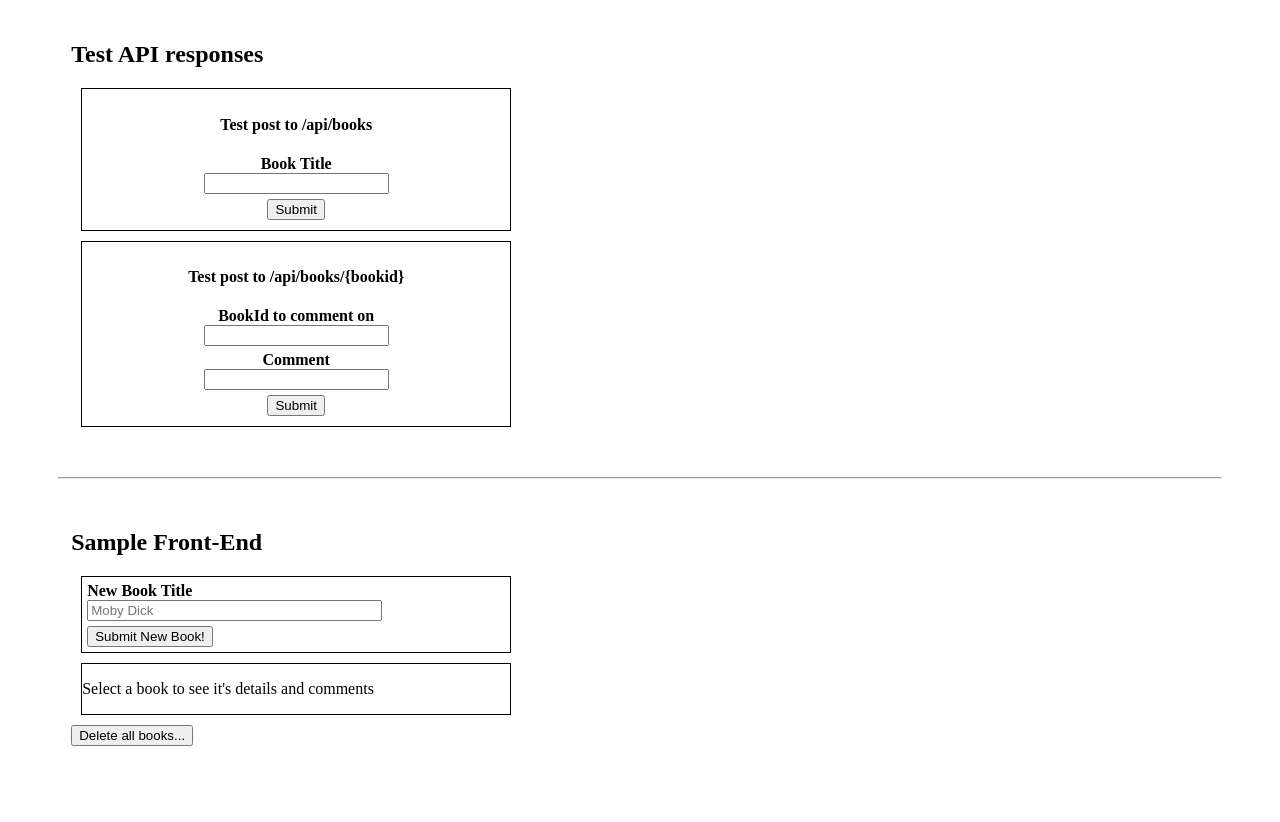
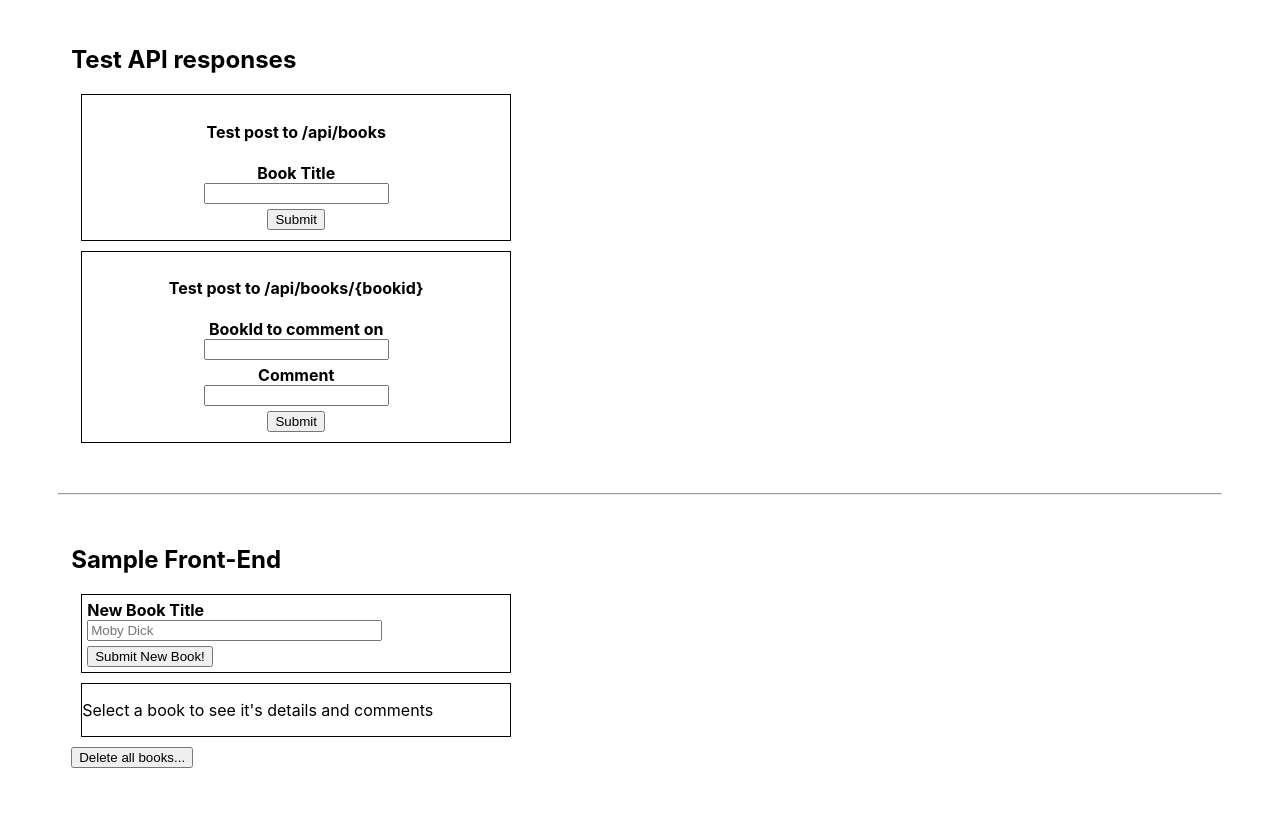
Before and after one commit to fuzzyray/personal-library, a website: page views/index.html in a window 1280 px wide. Shown: the part 63-885 px from the top of the page. Drawn offline with nearby package versions, Linux system fonts and the light colour scheme; no server answers.

Commit message:
Change font to use system display font, instead of the browser default font

```diff
--- a/public/style.css
+++ b/public/style.css
@@ -1,3 +1,10 @@
+body {
+  font-family: -apple-system, BlinkMacSystemFont,
+  "Segoe UI", "Roboto", "Oxygen",
+  "Ubuntu", "Cantarell", "Fira Sans",
+  "Droid Sans", "Helvetica Neue", sans-serif;
+}
+
 .border {
   border-style: solid;
   border-width: 1px;
```
